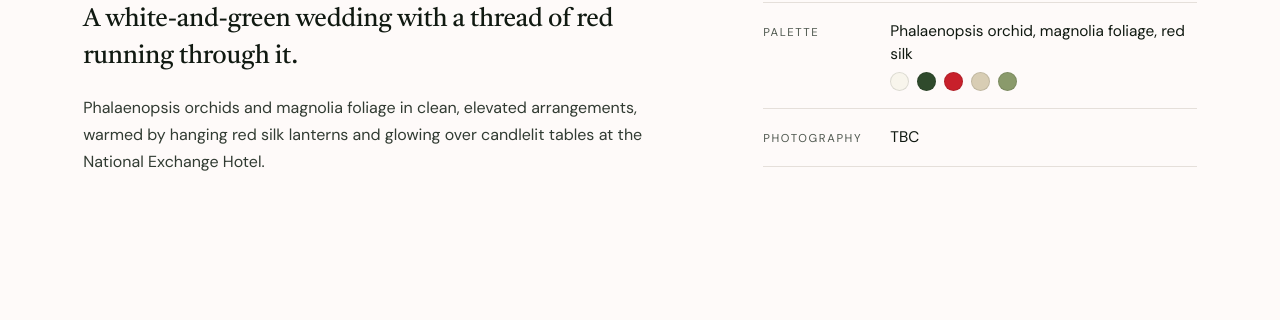
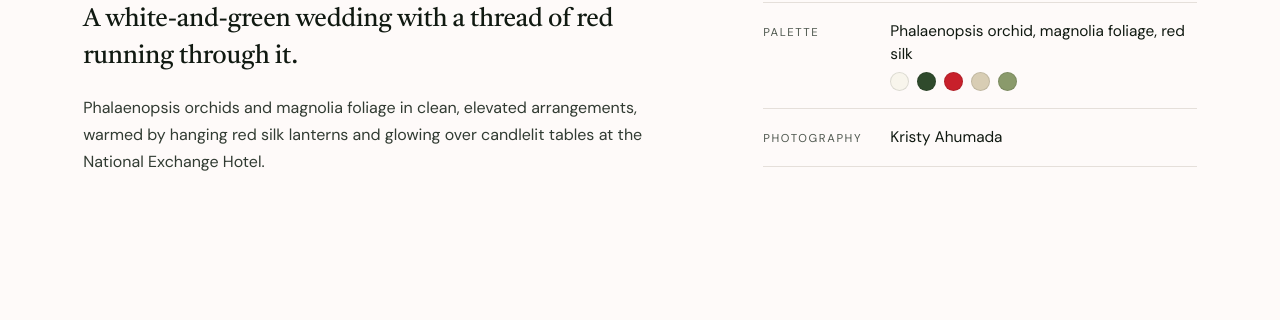
Before and after one commit to jshplhm/goldenflowers, a Jekyll site: the page built from portfolio/jenna-cal/index.md, in a window 1280 px wide and 900 px high, scrolled down 930 px. Shown: the part 133-453 px from the top of the window. Built offline with Jekyll 4.4.1, drawn with Linux system fonts in a browser that asks for light colours.

Commit message:
Update site copy in _data/credits.yml via inline editor

```diff
--- a/_data/credits.yml
+++ b/_data/credits.yml
@@ -93,7 +93,7 @@ kelly-dylan:
   officiant: { name: "", url: "" }
 
 jenna-cal:
-  photography: { name: "TBC", url: "" }
+  photography: { name: "Kristy Ahumada", url: "" }
   planning: { name: "", url: "" }
   venue: { name: "National Exchange Hotel", url: "" }
   catering: { name: "", url: "" }
```
